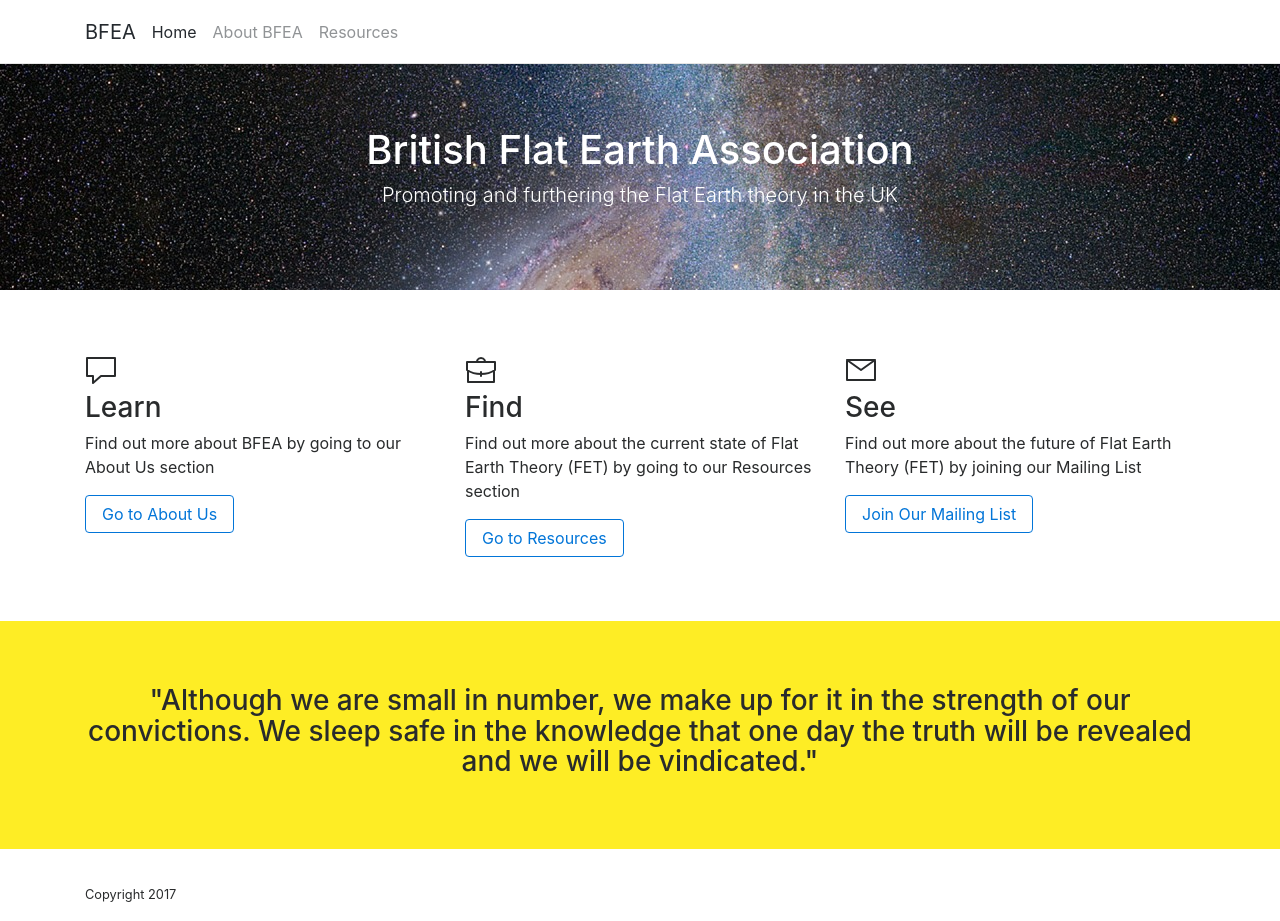
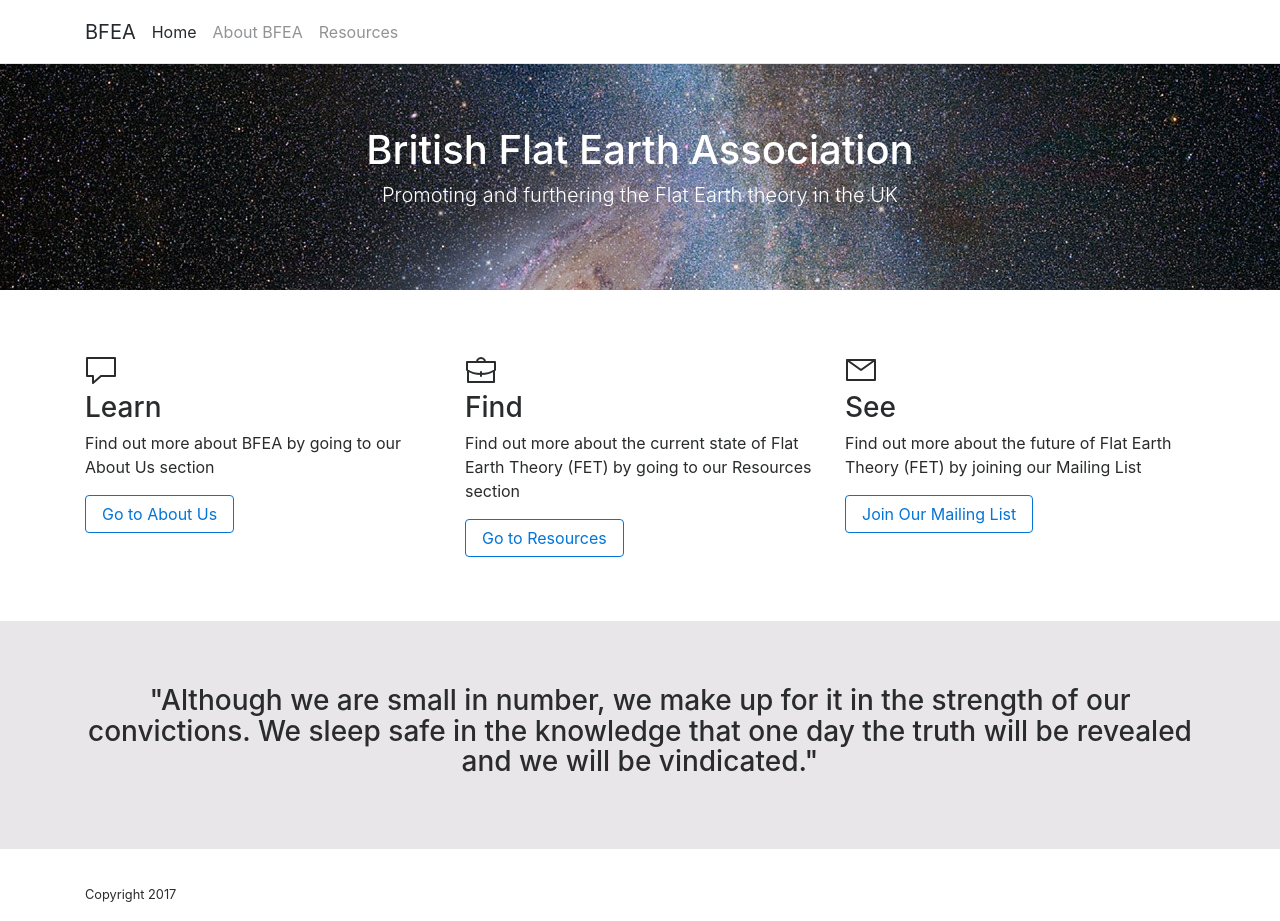
Before and after one commit to krussll/etsysimplicity, a Jekyll site: the page built from index.md, in a window 1280 px wide. Built offline with Jekyll 4.4.1, drawn with Linux system fonts in a browser that asks for light colours; a script that is not in the unit is left out.

Commit message:
Update main.scss

```diff
--- a/css/main.scss
+++ b/css/main.scss
@@ -61,5 +61,5 @@ $jumbotron-font: #FFF;
 }
 
 .jumbotron.quote {
-  background: #FEED25;
+  background: #E9E6E9;
 }
```
